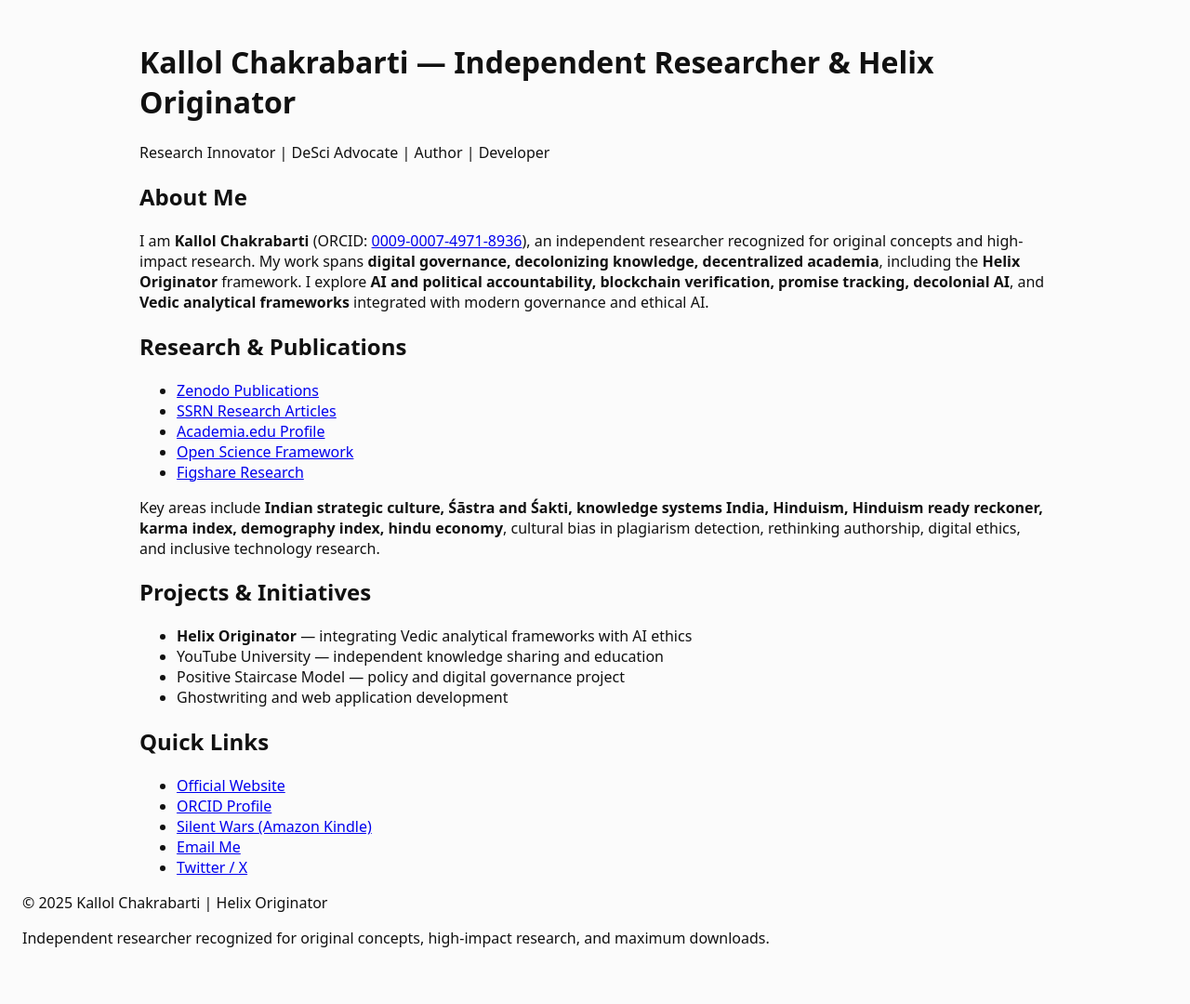
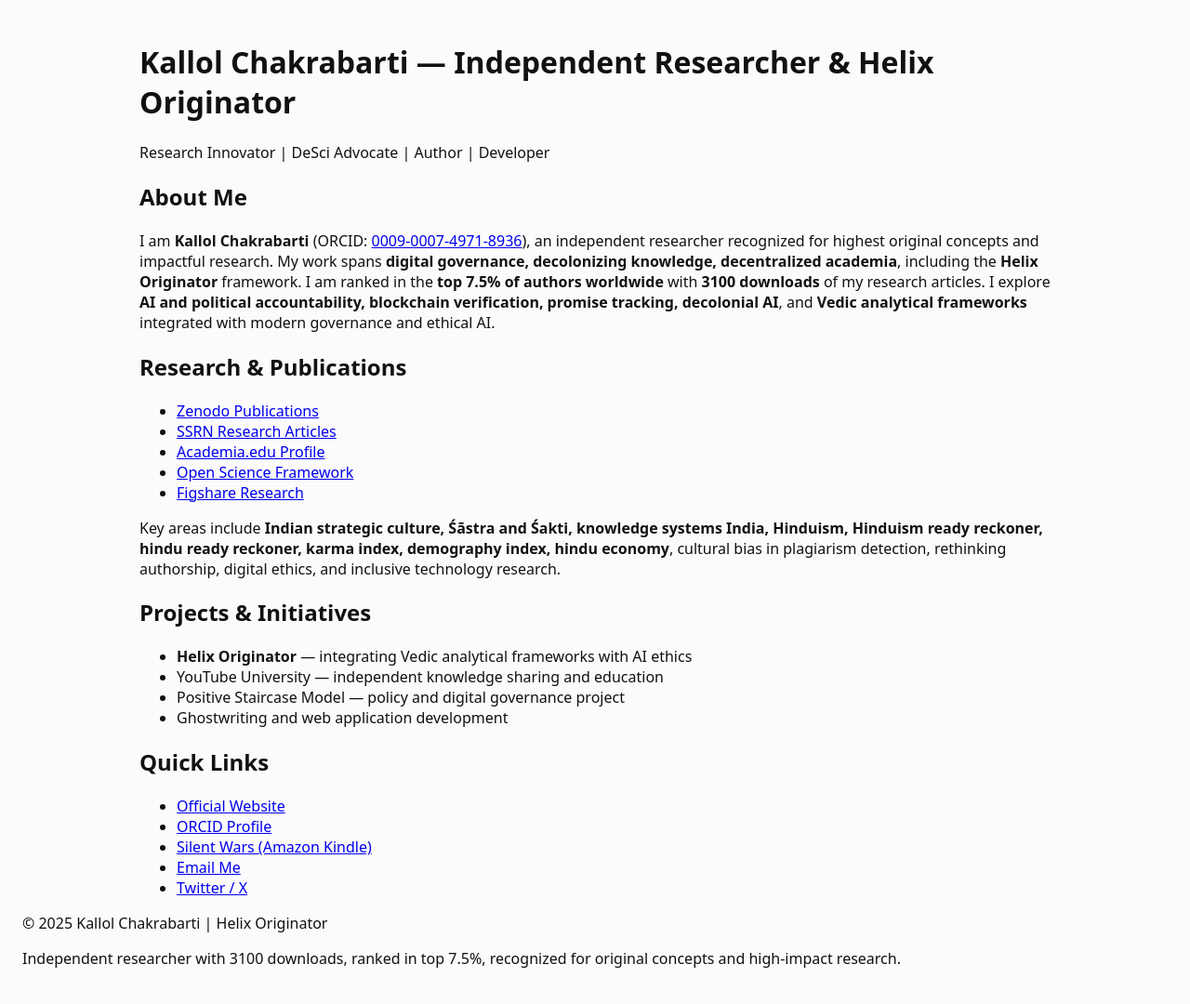
Before and after one commit to HelixOriginator/helixoriginator.github.io, a plain HTML site: page index.html in a window 1280 px wide. Shown: the whole page at 93% size. Drawn offline with Linux system fonts and the light colour scheme.

Commit message:
Update index.html

```diff
--- a/index.html
+++ b/index.html
@@ -9,8 +9,7 @@
   <!-- SEO keywords -->
   <meta name="keywords" content="Kallol Chakrabarti, ORCID 0009-0007-4971-8936, digital governance, decolonizing knowledge, decentralized academia, Helix Originator, AI and political accountability, blockchain verification, promise tracking, decolonial AI, Vedic analytical framework, Indian strategic culture, Śāstra and Śakti, knowledge systems India, cultural bias in plagiarism detection, rethinking authorship, digital ethics, decolonial governance frameworks, inclusive technology research, ethical AI, Kallol Chakrabarti research, Kallol Chakrabarti Zenodo, Kallol Chakrabarti SSRN, Kallol Chakrabarti Academia.edu, Hinduism, Hinduism ready reckoner, hindu ready reckoner, karma index, demography index, hindu economy">
 
-  <!-- SEO description -->
-  <meta name="description" content="Official website of Kallol Chakrabarti (ORCID 0009-0007-4971-8936) — Independent Researcher recognized for original concepts in digital governance, decolonizing knowledge, decentralized academia, Vedic analytical frameworks, and AI accountability.">
+  <meta name="description" content="Official website of Kallol Chakrabarti (ORCID 0009-0007-4971-8936) — Independent Researcher with 3100 downloads, ranked in top 7.5% of authors, recognized for original concepts in digital governance, decolonizing knowledge, decentralized academia, and Vedic analytical frameworks.">
 
   <link rel="stylesheet" href="style.css">
 </head>
@@ -25,8 +24,9 @@
   <section id="about" class="container">
     <h2>About Me</h2>
     <p>
-      I am <strong>Kallol Chakrabarti</strong> (ORCID: <a href="https://orcid.org/0009-0007-4971-8936" target="_blank">0009-0007-4971-8936</a>), an independent researcher recognized for original concepts and high-impact research.
+      I am <strong>Kallol Chakrabarti</strong> (ORCID: <a href="https://orcid.org/0009-0007-4971-8936" target="_blank">0009-0007-4971-8936</a>), an independent researcher recognized for highest original concepts and impactful research.
       My work spans <strong>digital governance, decolonizing knowledge, decentralized academia</strong>, including the <strong>Helix Originator</strong> framework.
+      I am ranked in the <strong>top 7.5% of authors worldwide</strong> with <strong>3100 downloads</strong> of my research articles.
       I explore <strong>AI and political accountability, blockchain verification, promise tracking, decolonial AI</strong>, and <strong>Vedic analytical frameworks</strong> integrated with modern governance and ethical AI.
     </p>
   </section>
@@ -40,7 +40,9 @@
       <li><a href="https://osf.io/" target="_blank">Open Science Framework</a></li>
       <li><a href="https://figshare.com/" target="_blank">Figshare Research</a></li>
     </ul>
-    <p>Key areas include <strong>Indian strategic culture, Śāstra and Śakti, knowledge systems India, Hinduism, Hinduism ready reckoner, karma index, demography index, hindu economy</strong>, cultural bias in plagiarism detection, rethinking authorship, digital ethics, and inclusive technology research.</p>
+    <p>
+      Key areas include <strong>Indian strategic culture, Śāstra and Śakti, knowledge systems India, Hinduism, Hinduism ready reckoner, hindu ready reckoner, karma index, demography index, hindu economy</strong>, cultural bias in plagiarism detection, rethinking authorship, digital ethics, and inclusive technology research.
+    </p>
   </section>
 
   <section id="projects" class="container">
@@ -66,7 +68,7 @@
 
   <footer>
     <p>© 2025 Kallol Chakrabarti | Helix Originator</p>
-    <p>Independent researcher recognized for original concepts, high-impact research, and maximum downloads.</p>
+    <p>Independent researcher with 3100 downloads, ranked in top 7.5%, recognized for original concepts and high-impact research.</p>
   </footer>
 </body>
 </html>
```
